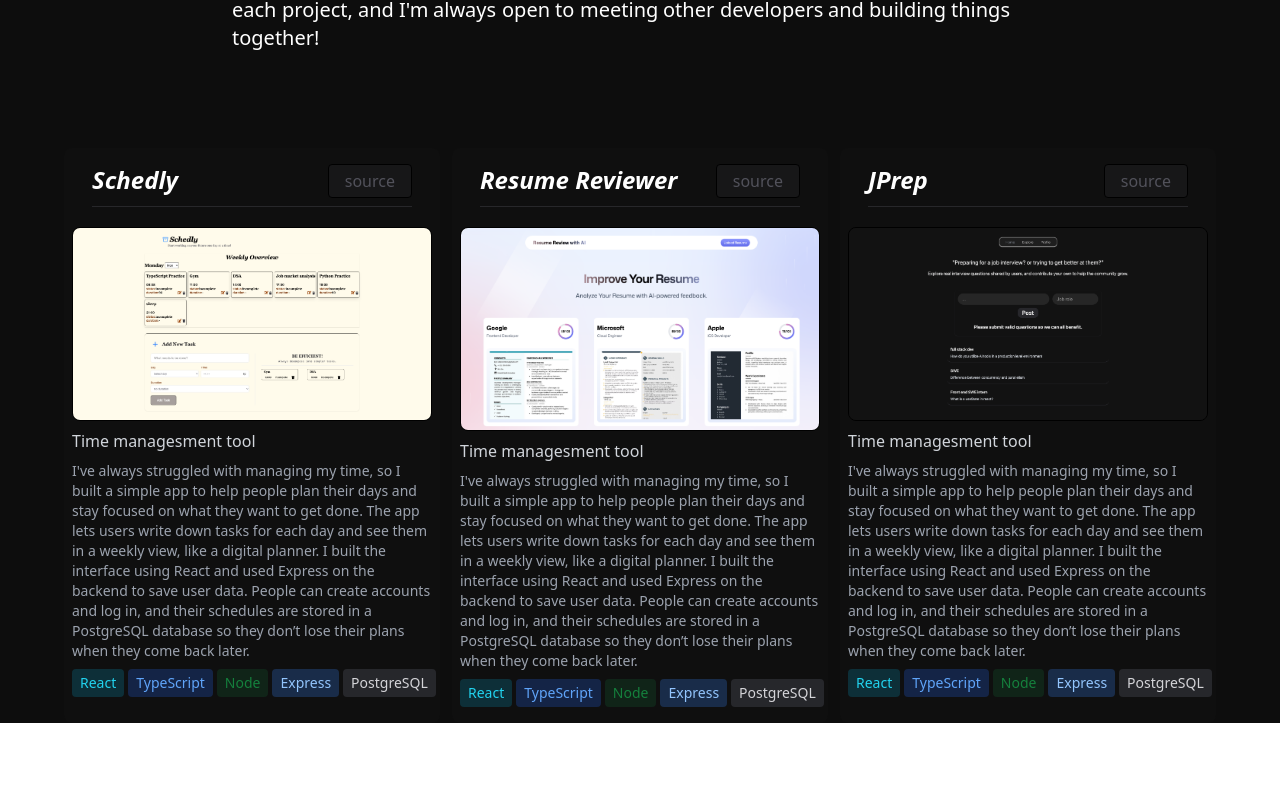
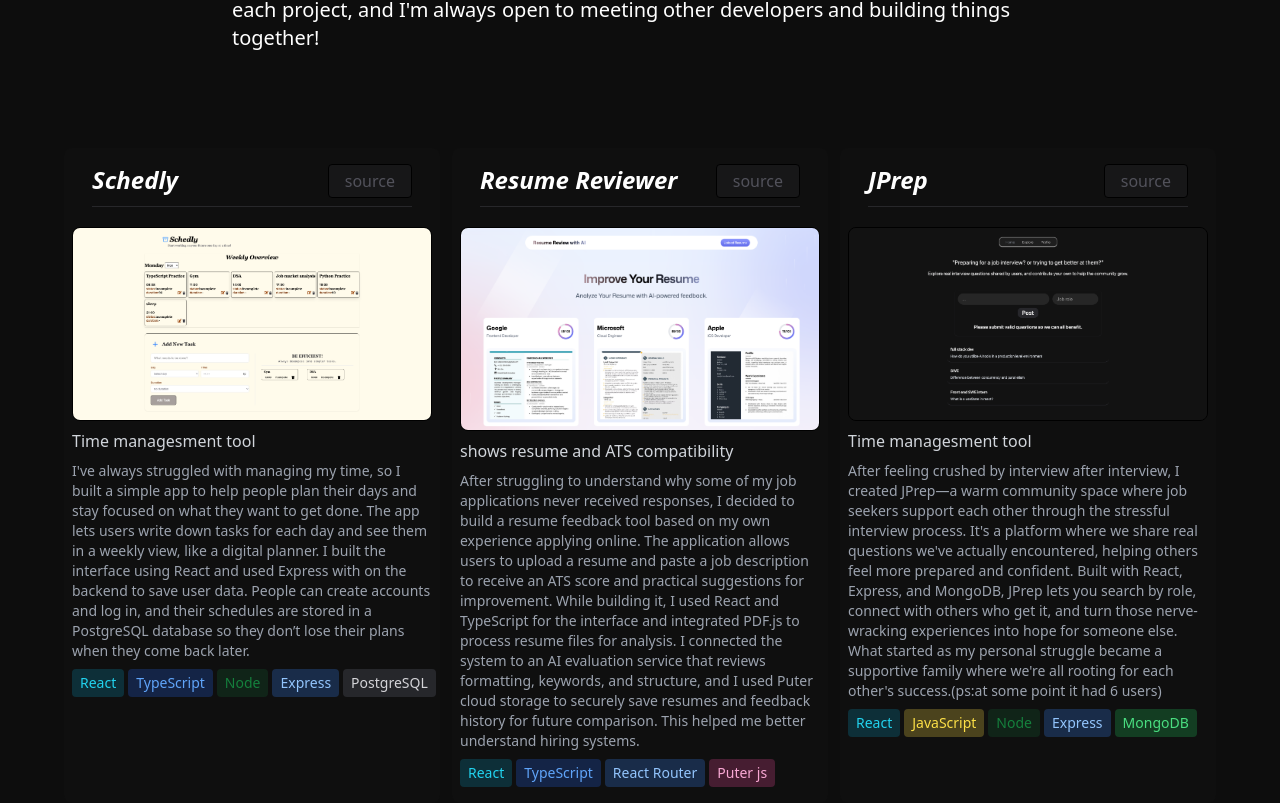
Before and after one commit to osso2k/Portfolio, a React (Vite) app: page / in a window 1280 px wide. Shown: the part 460-1263 px from the top of the page. Before the commit the page ends 1183 px from the top, so only its background shows below. Built offline with nearby package versions, Linux system fonts and the light colour scheme.

Commit message:
Projects section done gonna work on better projects now

```diff
--- a/src/components/Projects.jsx
+++ b/src/components/Projects.jsx
@@ -11,7 +11,7 @@ const Projects = () => {
           </div>
           <img src={schedly} alt="" className=' rounded-lg w-fit object-contain border border-black ' />
           <h2 className='text-md text-gray-300 mt-2'>Time managesment tool</h2>
-          <p className='font-medium text-sm my-2 text-gray-400'>I've always struggled with managing my time, so I built a simple app to help people plan their days and stay focused on what they want to get done. The app lets users write down tasks for each day and see them in a weekly view, like a digital planner. I built the interface using React and used Express on the backend to save user data. People can create accounts and log in, and their schedules are stored in a PostgreSQL database so they don’t lose their plans when they come back later.</p>
+          <p className='font-medium text-sm my-2 text-gray-400'>I've always struggled with managing my time, so I built a simple app to help people plan their days and stay focused on what they want to get done. The app lets users write down tasks for each day and see them in a weekly view, like a digital planner. I built the interface using React and used Express with on the backend to save user data. People can create accounts and log in, and their schedules are stored in a PostgreSQL database so they don’t lose their plans when they come back later.</p>
           <div className='flex gap-1'>
             <p className='text-cyan-400 bg-cyan-600 bg-opacity-25 px-2 py-1 text-sm rounded'>React</p>
             <p className='text-blue-400 bg-blue-600 bg-opacity-25 px-2 py-1 text-sm rounded'>TypeScript</p>
@@ -25,14 +25,13 @@ const Projects = () => {
           <h1 className='italic text-2xl pr-2 font-semibold '>Resume Reviewer </h1> <span className='cursor-pointer hover:opacity-55 text-md  px-4 py-1 mb-2 bg-zinc-800 border border-black bg-opacity-35 text-zinc-600 rounded' onClick={()=>{window.open("https://github.com/osso2k/Schedly", "_blank")}}> source</span>
           </div>
           <img src={airesume} alt="" className=' rounded-lg w-fit object-contain border border-black ' />
-          <h2 className='text-md text-gray-300 mt-2'>Time managesment tool</h2>
-          <p className='font-medium text-sm my-2 text-gray-400'>I've always struggled with managing my time, so I built a simple app to help people plan their days and stay focused on what they want to get done. The app lets users write down tasks for each day and see them in a weekly view, like a digital planner. I built the interface using React and used Express on the backend to save user data. People can create accounts and log in, and their schedules are stored in a PostgreSQL database so they don’t lose their plans when they come back later.</p>
+          <h2 className='text-md text-gray-300 mt-2'>shows resume and ATS compatibility</h2>
+          <p className='font-medium text-sm my-2 text-gray-400'>After struggling to understand why some of my job applications never received responses, I decided to build a resume feedback tool based on my own experience applying online. The application allows users to upload a resume and paste a job description to receive an ATS score and practical suggestions for improvement. While building it, I used React and TypeScript for the interface and integrated PDF.js to process resume files for analysis. I connected the system to an AI evaluation service that reviews formatting, keywords, and structure, and I used Puter cloud storage to securely save resumes and feedback history for future comparison. This helped me better understand hiring systems.</p>
           <div className='flex gap-1'>
             <p className='text-cyan-400 bg-cyan-600 bg-opacity-25 px-2 py-1 text-sm rounded'>React</p>
             <p className='text-blue-400 bg-blue-600 bg-opacity-25 px-2 py-1 text-sm rounded'>TypeScript</p>
-            <p className='text-green-700 bg-green-800 bg-opacity-25 px-2 py-1 text-sm rounded'>Node</p>
-            <p className='text-blue-300 bg-blue-500 bg-opacity-25 px-2 py-1 text-sm rounded'>Express</p>
-            <p className='text-zinc-300 bg-gray-500 bg-opacity-25 px-2 py-1 text-sm rounded'>PostgreSQL</p>
+            <p className='text-blue-300 bg-blue-500 bg-opacity-25 px-2 py-1 text-sm rounded'>React Router</p>
+            <p className='text-pink-300 bg-pink-500 bg-opacity-25 px-2 py-1 text-sm rounded'>Puter js</p>
           </div>
         </div>
         <div className='bg-[hsl(0,0%,6%)] px-2 py-4 rounded-lg '>
@@ -41,13 +40,13 @@ const Projects = () => {
           </div>
           <img src={jprep} alt="" className=' rounded-lg w-fit object-contain border border-black ' />
           <h2 className='text-md text-gray-300 mt-2'>Time managesment tool</h2>
-          <p className='font-medium text-sm my-2 text-gray-400'>I've always struggled with managing my time, so I built a simple app to help people plan their days and stay focused on what they want to get done. The app lets users write down tasks for each day and see them in a weekly view, like a digital planner. I built the interface using React and used Express on the backend to save user data. People can create accounts and log in, and their schedules are stored in a PostgreSQL database so they don’t lose their plans when they come back later.</p>
+          <p className='font-medium text-sm my-2 text-gray-400'> After feeling crushed by interview after interview, I created JPrep—a warm community space where job seekers support each other through the stressful interview process. It's a platform where we share real questions we've actually encountered, helping others feel more prepared and confident. Built with React, Express, and MongoDB, JPrep lets you search by role, connect with others who get it, and turn those nerve-wracking experiences into hope for someone else. What started as my personal struggle became a supportive family where we're all rooting for each other's success.(ps:at some point it had 6 users)</p>
           <div className='flex gap-1'>
             <p className='text-cyan-400 bg-cyan-600 bg-opacity-25 px-2 py-1 text-sm rounded'>React</p>
-            <p className='text-blue-400 bg-blue-600 bg-opacity-25 px-2 py-1 text-sm rounded'>TypeScript</p>
+            <p className='text-yellow-300 bg-yellow-300 bg-opacity-25 px-2 py-1 text-sm rounded'>JavaScript</p>
             <p className='text-green-700 bg-green-800 bg-opacity-25 px-2 py-1 text-sm rounded'>Node</p>
             <p className='text-blue-300 bg-blue-500 bg-opacity-25 px-2 py-1 text-sm rounded'>Express</p>
-            <p className='text-zinc-300 bg-gray-500 bg-opacity-25 px-2 py-1 text-sm rounded'>PostgreSQL</p>
+            <p className='text-green-400 bg-green-500 bg-opacity-25 px-2 py-1 text-sm rounded'>MongoDB</p>
           </div>
         </div>
     </div>
```
